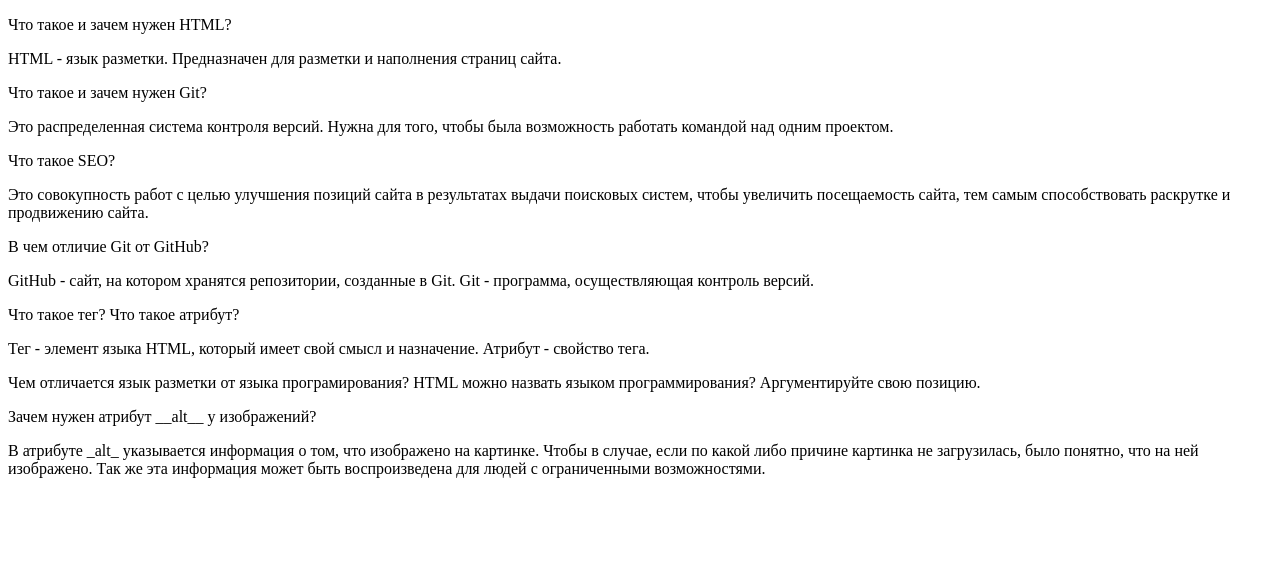
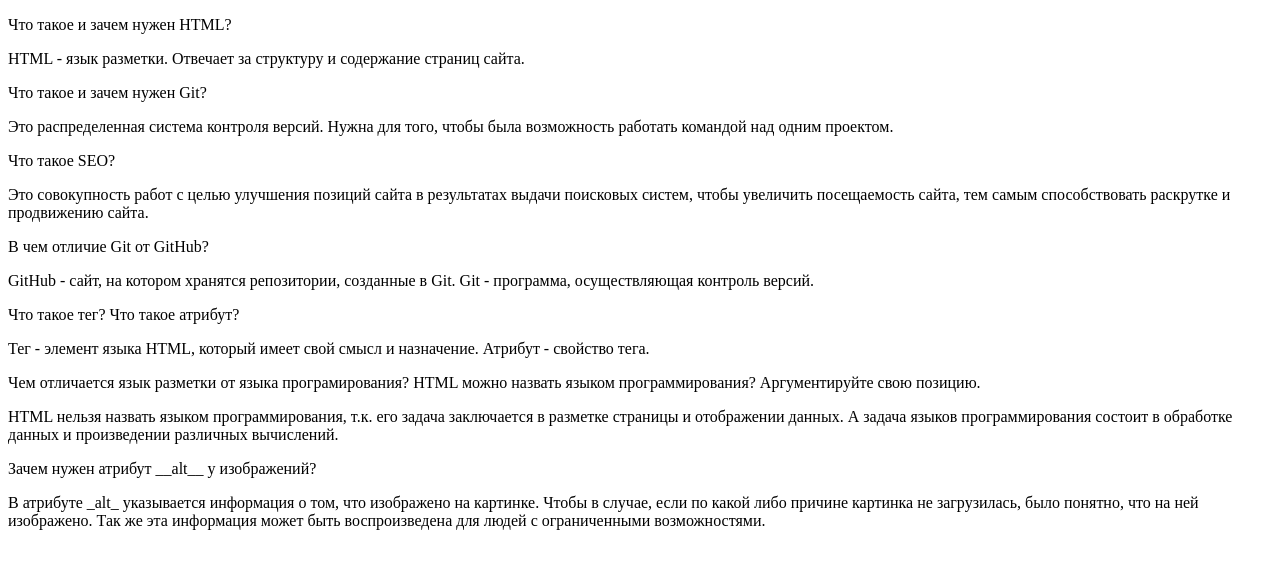
Before and after one commit to Maximumstart-initial-course/olga-b6-001, a website: page answers.html in a window 1280 px wide. Drawn offline with Linux system fonts and the light colour scheme.

Commit message:
Добавила ответ на вопрос

```diff
--- a/answers.html
+++ b/answers.html
@@ -8,7 +8,7 @@
 	<div class="faq">
 		<div class="pair first-lesson">
         <p class="question">Что такое и зачем нужен HTML?</p>
-        <p class="answer">HTML - язык разметки. Предназначен для разметки и наполнения страниц сайта.</p>
+        <p class="answer">HTML - язык разметки. Отвечает за структуру и содержание страниц сайта.</p>
         </div>
 
         <div class="pair first-lesson">
@@ -33,7 +33,7 @@
 
         <div class="pair first-lesson">
         <p class="question">Чем отличается язык разметки от языка програмирования? HTML можно назвать языком программирования? Аргументируйте свою позицию.</p>
-        <p class="answer"></p>
+        <p class="answer">HTML нельзя назвать языком программирования, т.к. его задача заключается в разметке страницы и отображении данных. А задача языков программирования состоит в обработке данных и произведении различных вычислений.</p>
         </div>
 
         <div class="pair first-lesson">
```
